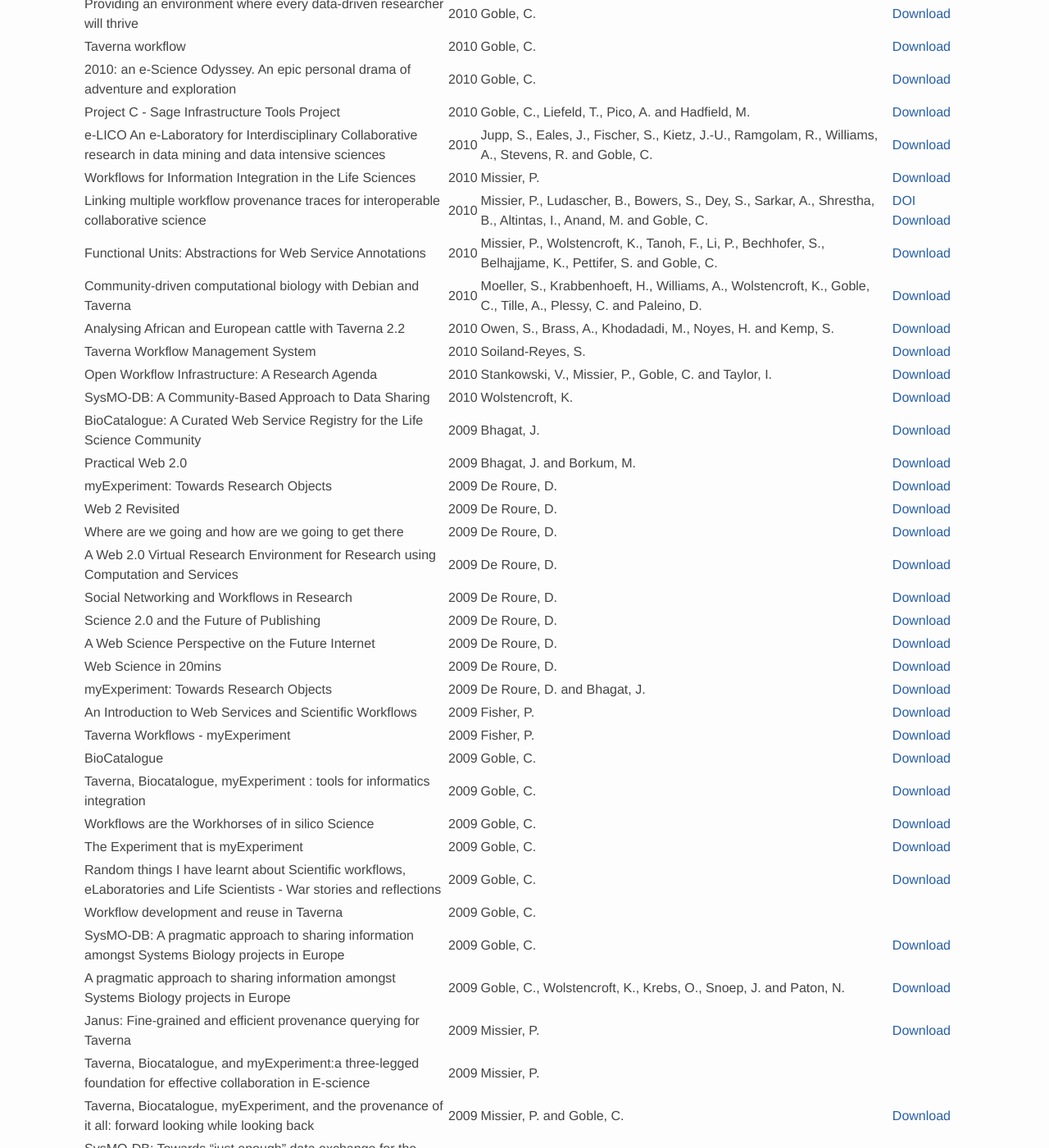
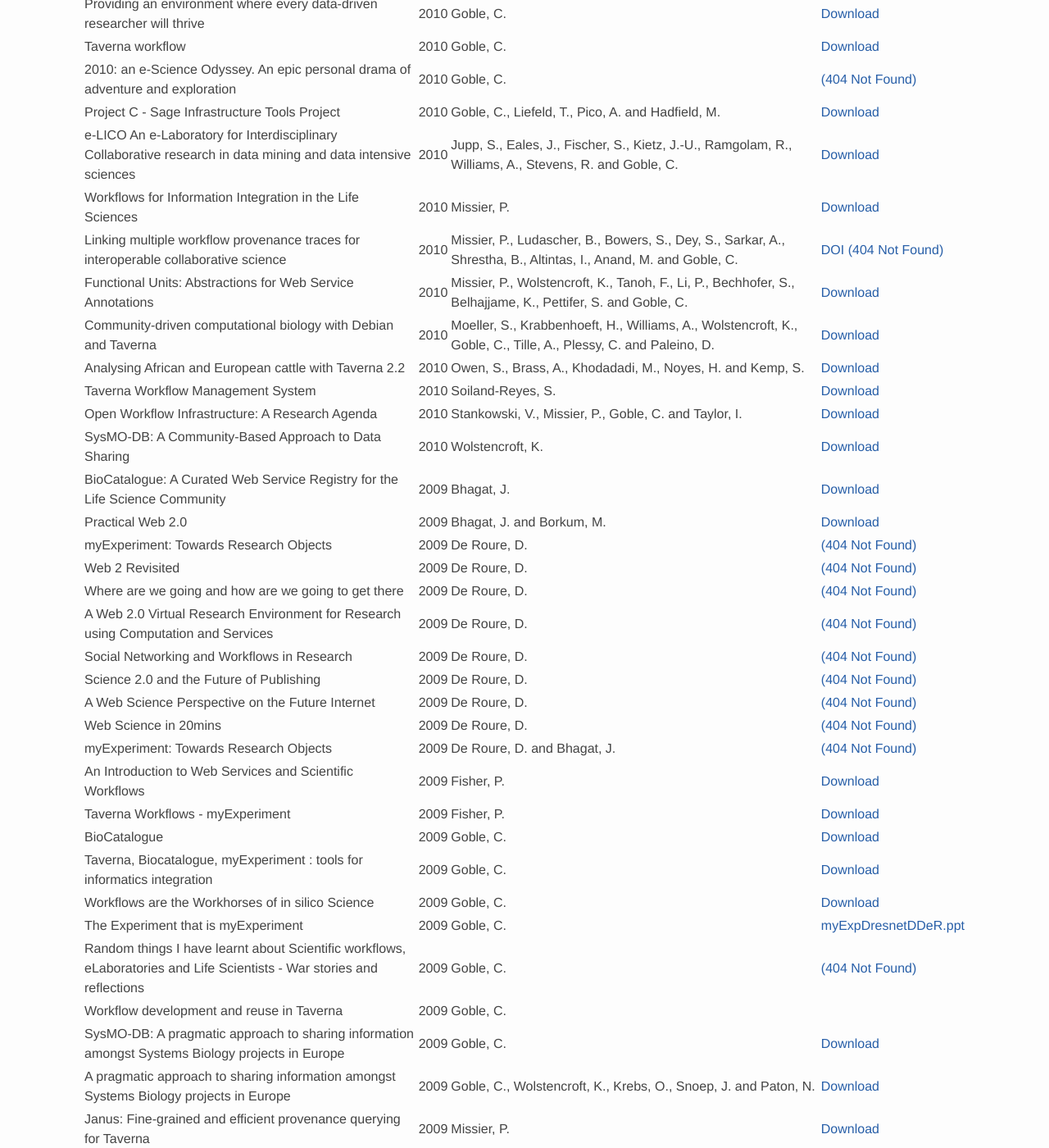
Before and after one commit to eScienceLab/eScienceLab.github.io, a Jekyll site: the page built from publications/presentations_archive.md, in a window 1280 px wide and 1400 px high, scrolled down 622 px. Shown: the whole window at 82% size. Built offline with Jekyll 4.4.1, drawn with Linux system fonts in a browser that asks for light colours; comment, search, counter and statistics services are not loaded; some of the changed text lies outside the part shown.

Commit message:
Noting  dead links
Somewhat addressing #55

```diff
--- a/publications/presentations_archive.md
+++ b/publications/presentations_archive.md
@@ -6,8 +6,8 @@
 
 | Title | Date | Authors | Link |
 |-------|------|---------|------|
-| Open SourceNGS Annotation Pipelinesin the Cloud | 2011 | Goble, C., Haines, R., Soiland-Reyes, S., Edwards, A., Noyes, H., Brass, A. and Fisher, P. | <a rel="nofollow" href="http://wiki.esi.ac.uk/w/files/f/f3/NGS_Carole_Goble.pdf" class="external-link">Download</a> |
-| Data-driven research with e-Laboratories | 2011 | Owen, S. | <a rel="nofollow" href="http://www.seek4science.org/sites/default/files/presentations/DIR-Workshop-2011.ppt" class="external-link">Download</a> |
+| Open SourceNGS Annotation Pipelinesin the Cloud | 2011 | Goble, C., Haines, R., Soiland-Reyes, S., Edwards, A., Noyes, H., Brass, A. and Fisher, P. | <a rel="nofollow" href="http://wiki.esi.ac.uk/w/files/f/f3/NGS_Carole_Goble.pdf" class="external-link">(404 Not Found)</a> |
+| Data-driven research with e-Laboratories | 2011 | Owen, S. | <a rel="nofollow" href="http://www.seek4science.org/sites/default/files/presentations/DIR-Workshop-2011.ppt" class="external-link">(404 Not Found)</a> |
 | Understanding Collaborative Studies Through Interoperable Workflow Provenance | 2010 | Altinas, I., Anand, M.K., Crawl, D., Belloum, D., Missier, P., Goble, C. and Sloot, P. |  |
 | BioCatalogue - The Life Science Web Service Registry | 2010 | Bhagat, J. | <a rel="nofollow" href="http://www.slideshare.net/BioCatalogue/ismb-2010-biocatalogue-presentation" class="external-link">Download</a> |
 | Semantic Virtual Observatory | 2010 | Brooke, J., Bentley, R., Csillaghy, A., Le Blanc, A., Hapgood, M., Perry, C., Acton, C., Thompson, B. and the HELIO team | <a rel="nofollow" href="http://www.mygrid.org.uk/files/presentations/HELIOposterA0.pdf" class="external-link">Download</a> |
@@ -17,11 +17,11 @@
 | myExperiment - Supporting social curation for workflows and protocols | 2010 | Goble, C. | <a rel="nofollow" href="http://www.mygrid.org.uk/files/presentations/BioITWorld200GOBLE-final.ppt" class="external-link">Download</a> |
 | Providing an environment where every data-driven researcher will thrive | 2010 | Goble, C. | <a rel="nofollow" href="http://www.mygrid.org.uk/files/presentations/dataintensiveresearch-2010-GOBLE.ppt" class="external-link">Download</a> |
 | Taverna workflow | 2010 | Goble, C. | <a rel="nofollow" href="http://www.mygrid.org.uk/files/presentations/Taverna_workflow.ppt" class="external-link">Download</a> |
-| 2010: an e-Science Odyssey. An epic personal drama of adventure and exploration | 2010 | Goble, C. | <a rel="nofollow" href="http://dl.dropbox.com/u/617206/GOBLE-Windsor-Lecture-2010.ppt" class="external-link">Download</a> |
+| 2010: an e-Science Odyssey. An epic personal drama of adventure and exploration | 2010 | Goble, C. | <a rel="nofollow" href="http://dl.dropbox.com/u/617206/GOBLE-Windsor-Lecture-2010.ppt" class="external-link">(404 Not Found)</a> |
 | Project C - Sage Infrastructure Tools Project | 2010 | Goble, C., Liefeld, T., Pico, A. and Hadfield, M. | <a rel="nofollow" href="http://www.mygrid.org.uk/files/presentations/ProjectC_afternoon_2hr.ppt" class="external-link">Download</a> |
 | e-LICO An e-Laboratory for Interdisciplinary Collaborative research in data mining and data intensive sciences | 2010 | Jupp, S., Eales, J., Fischer, S., Kietz, J.-U., Ramgolam, R., Williams, A., Stevens, R. and Goble, C. | <a rel="nofollow" href="http://www.mygrid.org.uk/files/presentations/SimonJupp-MS-escience2010.ppt" class="external-link">Download</a> |
 | Workflows for Information Integration in the Life Sciences | 2010 | Missier, P. | <a rel="nofollow" href="http://www.slideshare.net/pmissier/second-search-computing-workshop" class="external-link">Download</a> |
-| Linking multiple workflow provenance traces for interoperable collaborative science | 2010 | Missier, P., Ludascher, B., Bowers, S., Dey, S., Sarkar, A., Shrestha, B., Altintas, I., Anand, M. and Goble, C. | <a rel="nofollow" href="http://dx.doi.org/10.1109/WORKS.2010.5671861" class="external-link">DOI</a> <a rel="nofollow" href="http://www.isi.edu/works10/slides/DToL-WORKS-2010-final.ppt" class="external-link">Download</a> |
+| Linking multiple workflow provenance traces for interoperable collaborative science | 2010 | Missier, P., Ludascher, B., Bowers, S., Dey, S., Sarkar, A., Shrestha, B., Altintas, I., Anand, M. and Goble, C. | <a rel="nofollow" href="http://dx.doi.org/10.1109/WORKS.2010.5671861" class="external-link">DOI</a> <a rel="nofollow" href="http://www.isi.edu/works10/slides/DToL-WORKS-2010-final.ppt" class="external-link">(404 Not Found)</a> |
 | Functional Units: Abstractions for Web Service Annotations | 2010 | Missier, P., Wolstencroft, K., Tanoh, F., Li, P., Bechhofer, S., Belhajjame, K., Pettifer, S. and Goble, C. | <a rel="nofollow" href="http://www.slideshare.net/BioCatalogue/the-functional-units" class="external-link">Download</a> |
 | Community-driven computational biology with Debian and Taverna | 2010 | Moeller, S., Krabbenhoeft, H., Williams, A., Wolstencroft, K., Goble, C., Tille, A., Plessy, C. and Paleino, D. | <a rel="nofollow" href="http://www.slideshare.net/bosc2010/moeller-bosc2010-debiantaverna" class="external-link">Download</a> |
 | Analysing African and European cattle with Taverna 2.2 | 2010 | Owen, S., Brass, A., Khodadadi, M., Noyes, H. and Kemp, S. | <a rel="nofollow" href="http://www.mygrid.org.uk/files/presentations/BOSC2010.ppt" class="external-link">Download</a> |
@@ -30,22 +30,22 @@
 | SysMO-DB: A Community-Based Approach to Data Sharing | 2010 | Wolstencroft, K. | <a rel="nofollow" href="http://www.mygrid.org.uk/files/presentations/SysMO-DBSharingBBSRCFinal.ppt" class="external-link">Download</a> |
 | BioCatalogue: A Curated Web Service Registry for the Life Science Community | 2009 | Bhagat, J. | <a rel="nofollow" href="http://www.slideshare.net/BioCatalogue/biocatalogue-dils-enfin-2009-by-jits" class="external-link">Download</a> |
 | Practical Web 2.0 | 2009 | Bhagat, J. and Borkum, M. | <a rel="nofollow" href="http://www.nesc.ac.uk/action/esi/contribution.cfm?Title=968" class="external-link">Download</a> |
-| myExperiment: Towards Research Objects | 2009 | De Roure, D. | <a rel="nofollow" href="http://www.semanticgrid.org/presentations/myExpHCLS.pptx" class="external-link">Download</a> |
-| Web 2 Revisited | 2009 | De Roure, D. | <a rel="nofollow" href="http://dl.getdropbox.com/u/1202407/Presentations/WSRI09DeRoureWeb2.ppt" class="external-link">Download</a> |
-| Where are we going and how are we going to get there | 2009 | De Roure, D. | <a rel="nofollow" href="http://dl.getdropbox.com/u/1202407/Presentations/FutureJISC.ppt" class="external-link">Download</a> |
-| A Web 2.0 Virtual Research Environment for Research using Computation and Services | 2009 | De Roure, D. | <a rel="nofollow" href="http://dl.getdropbox.com/u/1202407/Presentations/myExpSGDL.ppt" class="external-link">Download</a> |
-| Social Networking and Workflows in Research | 2009 | De Roure, D. | <a rel="nofollow" href="http://dl.getdropbox.com/u/1202407/Presentations/myExpVRE.ppt" class="external-link">Download</a> |
-| Science 2.0 and the Future of Publishing | 2009 | De Roure, D. | <a rel="nofollow" href="http://dl.getdropbox.com/u/1202407/Presentations/myExpESWC.ppt" class="external-link">Download</a> |
-| A Web Science Perspective on the Future Internet | 2009 | De Roure, D. | <a rel="nofollow" href="http://dl.getdropbox.com/u/1202407/Presentations/FISWebScience.ppt" class="external-link">Download</a> |
-| Web Science in 20mins | 2009 | De Roure, D. | <a rel="nofollow" href="http://dl.getdropbox.com/u/1202407/Presentations/FISWebScience20.ppt" class="external-link">Download</a> |
-| myExperiment: Towards Research Objects | 2009 | De Roure, D. and Bhagat, J. | <a rel="nofollow" href="http://dl.getdropbox.com/u/1202407/Presentations/myExpDresnetDDeR.ppt" class="external-link">Download</a> |
+| myExperiment: Towards Research Objects | 2009 | De Roure, D. | <a rel="nofollow" href="http://www.semanticgrid.org/presentations/myExpHCLS.pptx" class="external-link">(404 Not Found)</a> |
+| Web 2 Revisited | 2009 | De Roure, D. | <a rel="nofollow" href="http://dl.getdropbox.com/u/1202407/Presentations/WSRI09DeRoureWeb2.ppt" class="external-link">(404 Not Found)</a> |
+| Where are we going and how are we going to get there | 2009 | De Roure, D. | <a rel="nofollow" href="http://dl.getdropbox.com/u/1202407/Presentations/FutureJISC.ppt" class="external-link">(404 Not Found)</a> |
+| A Web 2.0 Virtual Research Environment for Research using Computation and Services | 2009 | De Roure, D. | <a rel="nofollow" href="http://dl.getdropbox.com/u/1202407/Presentations/myExpSGDL.ppt" class="external-link">(404 Not Found)</a> |
+| Social Networking and Workflows in Research | 2009 | De Roure, D. | <a rel="nofollow" href="http://dl.getdropbox.com/u/1202407/Presentations/myExpVRE.ppt" class="external-link">(404 Not Found)</a> |
+| Science 2.0 and the Future of Publishing | 2009 | De Roure, D. | <a rel="nofollow" href="http://dl.getdropbox.com/u/1202407/Presentations/myExpESWC.ppt" class="external-link">(404 Not Found)</a> |
+| A Web Science Perspective on the Future Internet | 2009 | De Roure, D. | <a rel="nofollow" href="http://dl.getdropbox.com/u/1202407/Presentations/FISWebScience.ppt" class="external-link">(404 Not Found)</a> |
+| Web Science in 20mins | 2009 | De Roure, D. | <a rel="nofollow" href="http://dl.getdropbox.com/u/1202407/Presentations/FISWebScience20.ppt" class="external-link">(404 Not Found)</a> |
+| myExperiment: Towards Research Objects | 2009 | De Roure, D. and Bhagat, J. | <a rel="nofollow" href="http://dl.getdropbox.com/u/1202407/Presentations/myExpDresnetDDeR.ppt" class="external-link">(404 Not Found)</a> |
 | An Introduction to Web Services and Scientific Workflows | 2009 | Fisher, P. | <a rel="nofollow" href="http://www.mygrid.org.uk/files/2009/presentations/NewcastleLecture.ppt" class="external-link">Download</a> |
 | Taverna Workflows - myExperiment | 2009 | Fisher, P. | <a rel="nofollow" href="http://www.mygrid.org.uk/files/2009/presentations/NewcastleTutorial.ppt" class="external-link">Download</a> |
 | BioCatalogue | 2009 | Goble, C. | <a rel="nofollow" href="http://www.mygrid.org.uk/files/2009/presentations/BioIT09-BioCatalogue-GOBLE.ppt" class="external-link">Download</a> |
 | Taverna, Biocatalogue, myExperiment : tools for informatics integration | 2009 | Goble, C. | <a rel="nofollow" href="http://www.mygrid.org.uk/files/2009/presentations/ELIXIR-GOBLE-May2009-final-tidy.ppt" class="external-link">Download</a> |
 | Workflows are the Workhorses of in silico Science | 2009 | Goble, C. | <a rel="nofollow" href="http://www.mygrid.org.uk/files/2009/presentations/NIMR-GOBLE-Final.ppt" class="external-link">Download</a> |
-| The Experiment that is myExperiment | 2009 | Goble, C. | <a rel="nofollow" href="http://dl.getdropbox.com/u/1202407/Presentations/myExpGroup09GOBLE.ppt" class="external-link">Download</a> |
-| Random things I have learnt about Scientific workflows, eLaboratories and Life Scientists - War stories and reflections | 2009 | Goble, C. | <a rel="nofollow" href="http://berlin2009.healthgrid.org/fileadmin/templates/download/KeyNote_GOBLE_HealthGrid2009.pdf" class="external-link">Download</a> |
+| The Experiment that is myExperiment | 2009 | Goble, C. | <a rel="nofollow" href="http://dl.getdropbox.com/u/1202407/Presentations/myExpGroup09GOBLE.ppt" class="external-link">myExpDresnetDDeR.ppt</a> |
+| Random things I have learnt about Scientific workflows, eLaboratories and Life Scientists - War stories and reflections | 2009 | Goble, C. | <a rel="nofollow" href="http://berlin2009.healthgrid.org/fileadmin/templates/download/KeyNote_GOBLE_HealthGrid2009.pdf" class="external-link">(404 Not Found)</a> |
 | Workflow development and reuse in Taverna | 2009 | Goble, C. |  |
 | SysMO-DB: A pragmatic approach to sharing information amongst Systems Biology projects in Europe | 2009 | Goble, C. | <a rel="nofollow" href="http://www.mygrid.org.uk/files/presentations/AHM2009-final.ppt" class="external-link">Download</a> |
 | A pragmatic approach to sharing information amongst Systems Biology projects in Europe | 2009 | Goble, C., Wolstencroft, K., Krebs, O., Snoep, J. and Paton, N. | <a rel="nofollow" href="http://www.cs.man.ac.uk/%7Ecarole/Talks/FEBS2009/FEBS%20intro%20final.ppt" class="external-link">Download</a> |
@@ -110,7 +110,7 @@
 | The Seven Deadly Sins of Bioinformatics | 2007 | Goble, C. | <a rel="nofollow" href="http://www.cs.man.ac.uk/%7Ecarole/Talks/BOSCsevensinsGOBLE.ppt" class="external-link">Download</a> |
 | Grid 3.0: Services, Semantics and Society | 2007 | Goble, C. and De Roure, D. | <a rel="nofollow" href="http://www.semanticgrid.org/presentations/Grid2007-GOBLE2.ppt" class="external-link">Download</a> |
 | Loosely Coupled Bioinformatics Workflows for Systems Biology | 2007 | Kell, D. |  |
-| Taverna 2 in Pictures | 2007 | Oinn, T. | <a rel="nofollow" href="http://www.ebi.ac.uk/%7Etmo/talks/bosc2007.pdf" class="external-link">Download</a> |
+| Taverna 2 in Pictures | 2007 | Oinn, T. | <a rel="nofollow" href="http://www.ebi.ac.uk/%7Etmo/talks/bosc2007.pdf" class="external-link">(404 Not Found)</a> |
 | Realising the Life Science Grid | 2007 | Oinn, T. | <a rel="nofollow" href="http://event.twgrid.org/isgc2007/Abstract/LifeScience/I_LifeScience_TomOinn.pdf" class="external-link">Download</a> |
 | When reality attacks! Four years of building workflow middleware for real scientists | 2007 | Oinn, T. |  |
 | Advanced Taverna and introducing t2 | 2007 | Soiland, S. | <a rel="nofollow" href="http://www.mygrid.org.uk/files/presentations/2007-12-12_Wageningen__Advanced_Taverna_and_introducing_t2.pdf" class="external-link">Download</a> |
```
